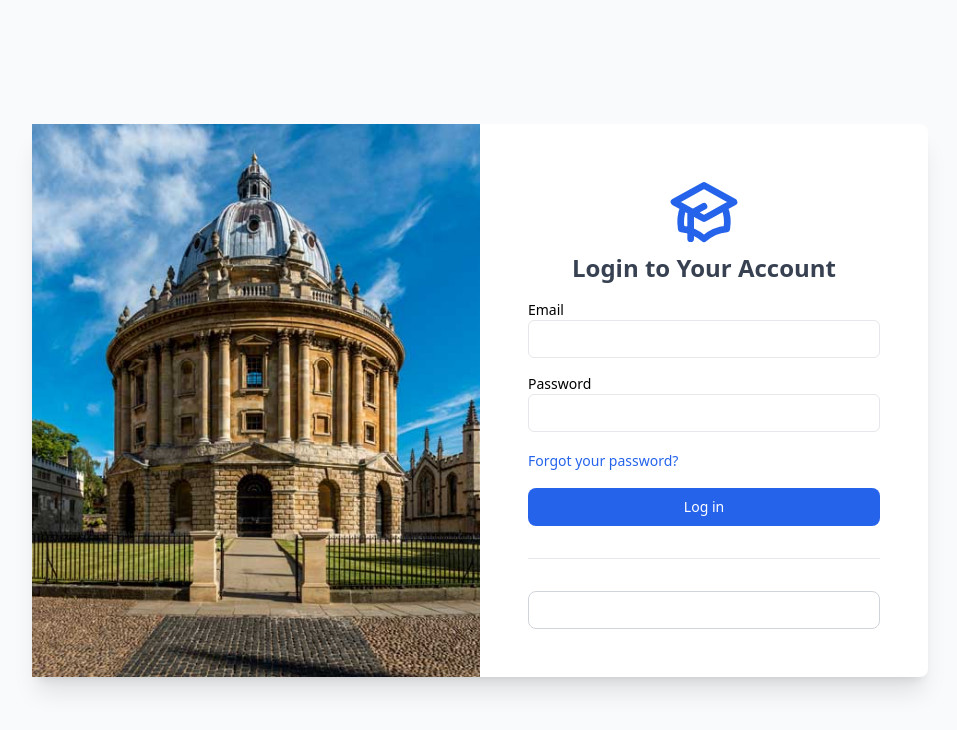
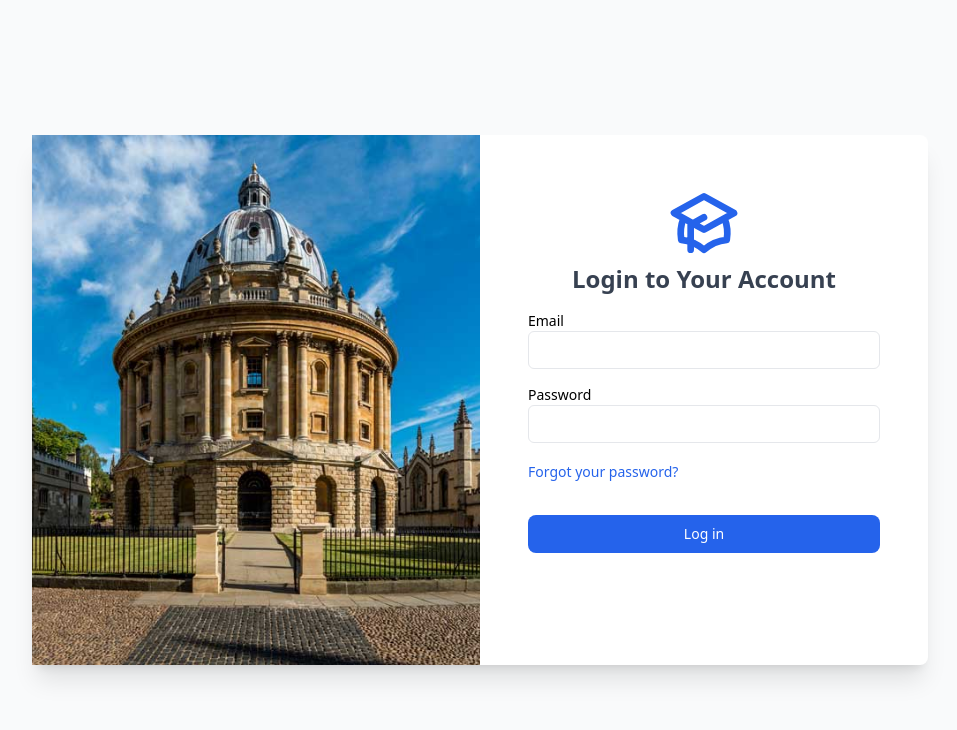
Before and after one commit to safabalo/Gestion-des-formations, a React (Create React App) app in the folder client/: page / in a window 1280 px wide. Shown: the top 730 px of the page, without its empty margins (160-1117 px from the left). Built offline with nearby package versions, Linux system fonts and the light colour scheme.

Commit message:
routes protection

```diff
--- a/client/src/App.js
+++ b/client/src/App.js
@@ -1,12 +1,28 @@
 import Login from './Pages/Login'
 import {BrowserRouter, Routes, Route} from 'react-router-dom'
 import Dashboard from './components/Admin/Dashboard';
+import AuthPrivateRoutes from './components/PrivateRoutes/AuthPrivate';
+import RolePrivateRoutes from './components/PrivateRoutes/RolePrivate';
+import ErrorPage from './Pages/404';
+import Employe from './Pages/Employe';
 function App() {
   return (
     <BrowserRouter>
       <Routes>
         <Route path='/' element={<Login/>} />
-        <Route path='/dashboard' element={<Dashboard/>} />
+        <Route path='*' element={<ErrorPage/>} />
+        <Route element={<AuthPrivateRoutes />}>
+          <Route element={<RolePrivateRoutes role="admin"/>} >
+              <Route path='/dashboard' element={<Dashboard/>} />
+          </Route>
+          <Route element={<RolePrivateRoutes role="admin"/>} >
+              <Route path='/dashboard' element={<Dashboard/>} />
+          </Route>
+          <Route element={<RolePrivateRoutes role="employe"/>} >
+              <Route path='/employe' element={<Employe/>} />
+          </Route>
+        </Route>
+
       </Routes>
 
     </BrowserRouter>
--- /dev/null
+++ b/client/src/Pages/404.jsx
@@ -0,0 +1,7 @@
+import React from 'react'
+
+export default function ErrorPage() {
+  return (
+    <div>404</div>
+  )
+}
--- a/client/src/Pages/Employe.jsx
+++ b/client/src/Pages/Employe.jsx
@@ -0,0 +1,7 @@
+import React from 'react'
+
+export default function Employe() {
+  return (
+    <div>Employe</div>
+  )
+}
--- a/client/src/Pages/Login.jsx
+++ b/client/src/Pages/Login.jsx
@@ -38,37 +38,13 @@ export default function Login() {
                 </a>
               </p>
               <button
-                className="block w-full px-4 py-2 mt-4 text-sm font-medium leading-5 text-center text-white transition-colors duration-150 bg-blue-600 border border-transparent rounded-lg active:bg-blue-600 hover:bg-blue-700 focus:outline-none focus:shadow-outline-blue"
+                className="block w-full px-4 py-2 text-sm font-medium leading-5 text-center text-white transition-colors duration-150 bg-blue-600 border border-transparent rounded-lg active:bg-blue-600 hover:bg-blue-700 focus:outline-none focus:shadow-outline-blue mt-8 mb-16"
                 href="#"
+
               >
                 Log in
               </button>
-              <hr className="my-8" />
-              <div className="flex items-center justify-center gap-4">
-                <button className="flex items-center justify-center w-full px-4 py-2 text-sm text-white text-gray-700 border border-gray-300 rounded-lg hover:border-gray-500 focus:border-gray-500">
-                  <svg className="w-4 h-4 mr-2" aria-hidden="true" viewBox="0 0 24 24" fill="currentColor">
-                    <path d="M12 .297c-6.63 0-12 5.373-12 12 0 5.303 3.438 9.8 8.205 11.385.6.113.82-.258.82-.577 0-.285-.01-1.04-.015-2.04-3.338.724-4.042-1.61-4.042-1.61C4.422 18.07 3.633 17.7 3.633 17.7c-1.087-.744.084-.729.084-.729 1.205.084 1.838 1.236 1.838 1.236 1.07 1.835 2.809 1.305 3.495.998.108-.776.417-1.305.76-1.605-2.665-.3-5.466-1.332-5.466-5.93 0-1.31.465-2.38 1.235-3.22-.135-.303-.54-1.523.105-3.176 0 0 1.005-.322 3.3 1.23.96-.267 1.98-.399 3-.405 1.02.006 2.04.138 3 .405 2.28-1.552 3.285-1.23 3.285-1.23.645 1.653.24 2.873.12 3.176.765.84 1.23 1.91 1.23 3.22 0 4.61-2.805 5.625-5.475 5.92.42.36.81 1.096.81 2.22 0 1.606-.015 2.896-.015 3.286 0 .315.21.69.825.57C20.565 22.092 24 17.592 24 12.297c0-6.627-5.373-12-12-12" />
-                  </svg>
-                  Github
-                </button>
-                {/* <button
-                            className="flex items-center justify-center w-full px-4 py-2 text-sm text-white text-gray-700 border border-gray-300 rounded-lg hover:border-gray-500 focus:border-gray-500">
-                            <svg xmlns="http://www.w3.org/2000/svg" xmlns:xlink="http://www.w3.org/1999/xlink"
-                                className="w-4 h-4 mr-2" viewBox="0 0 48 48">
-                                <defs>
-                                    <path id="a"
-                                        d="M44.5 20H24v8.5h11.8C34.7 33.9 30.1 37 24 37c-7.2 0-13-5.8-13-13s5.8-13 13-13c3.1 0 5.9 1.1 8.1 2.9l6.4-6.4C34.6 4.1 29.6 2 24 2 11.8 2 2 11.8 2 24s9.8 22 22 22c11 0 21-8 21-22 0-1.3-.2-2.7-.5-4z" />
-                                </defs>
-                                <clipPath id="b">
-                                    <use xlink:href="#a" overflow="visible" />
-                                </clipPath>
-                                <path clip-path="url(#b)" fill="#FBBC05" d="M0 37V11l17 13z" />
-                                <path clip-path="url(#b)" fill="#EA4335" d="M0 11l17 13 7-6.1L48 14V0H0z" />
-                                <path clip-path="url(#b)" fill="#34A853" d="M0 37l30-23 7.9 1L48 0v48H0z" />
-                                <path clip-path="url(#b)" fill="#4285F4" d="M48 48L17 24l-4-3 35-10z" />
-                            </svg>Google
-                        </button> */}
-              </div>
+
             </div>
           </div>
         </div>
--- /dev/null
+++ b/client/src/components/PrivateRoutes/AuthPrivate.jsx
@@ -0,0 +1,17 @@
+import { Navigate, Outlet } from 'react-router-dom'
+
+const AuthPrivateRoutes = () => {
+    let user = localStorage.getItem('user');
+  if(user.token) {var token = true}
+  if(user.email) {var email = true}
+  if(user.username) {var username = true}
+  if(user.role) {var role = true}
+
+  const url = `/`
+
+  return (
+    (token && email && role && username) ? <Outlet/> : <Navigate to={url}/>
+  )
+}
+
+export default AuthPrivateRoutes;
--- /dev/null
+++ b/client/src/components/PrivateRoutes/RolePrivate.jsx
@@ -0,0 +1,14 @@
+import { Navigate, Outlet } from "react-router-dom";
+
+const RolePrivateRoutes = (props) => {
+   let user = localStorage.getItem("user");
+  if (user.role === props.role) {
+    var role = true;
+  }
+
+  const url = `/${user.role}`;
+
+  return role ? <Outlet /> : <Navigate to={url} />;
+};
+
+export default RolePrivateRoutes;
```
